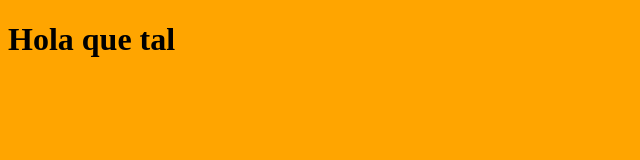
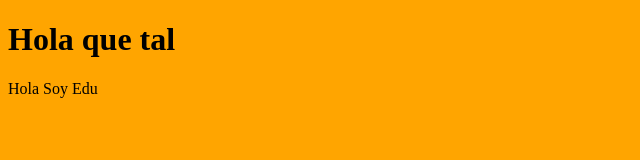
Before and after one commit to boyander/git-sandbox, a plain HTML site: page web/index.html in a window 1280 px wide. Shown: the whole page, without its empty margins (0-640 px from the left). Drawn offline with Linux system fonts and the light colour scheme.

Commit message:
cambios de edu

```diff
--- a/web/index.html
+++ b/web/index.html
@@ -10,5 +10,6 @@
 </head>
 <body>
     <h1>Hola que tal</h1>
+    <footer>Hola Soy Edu</footer>
 </body>
 </html>
```
